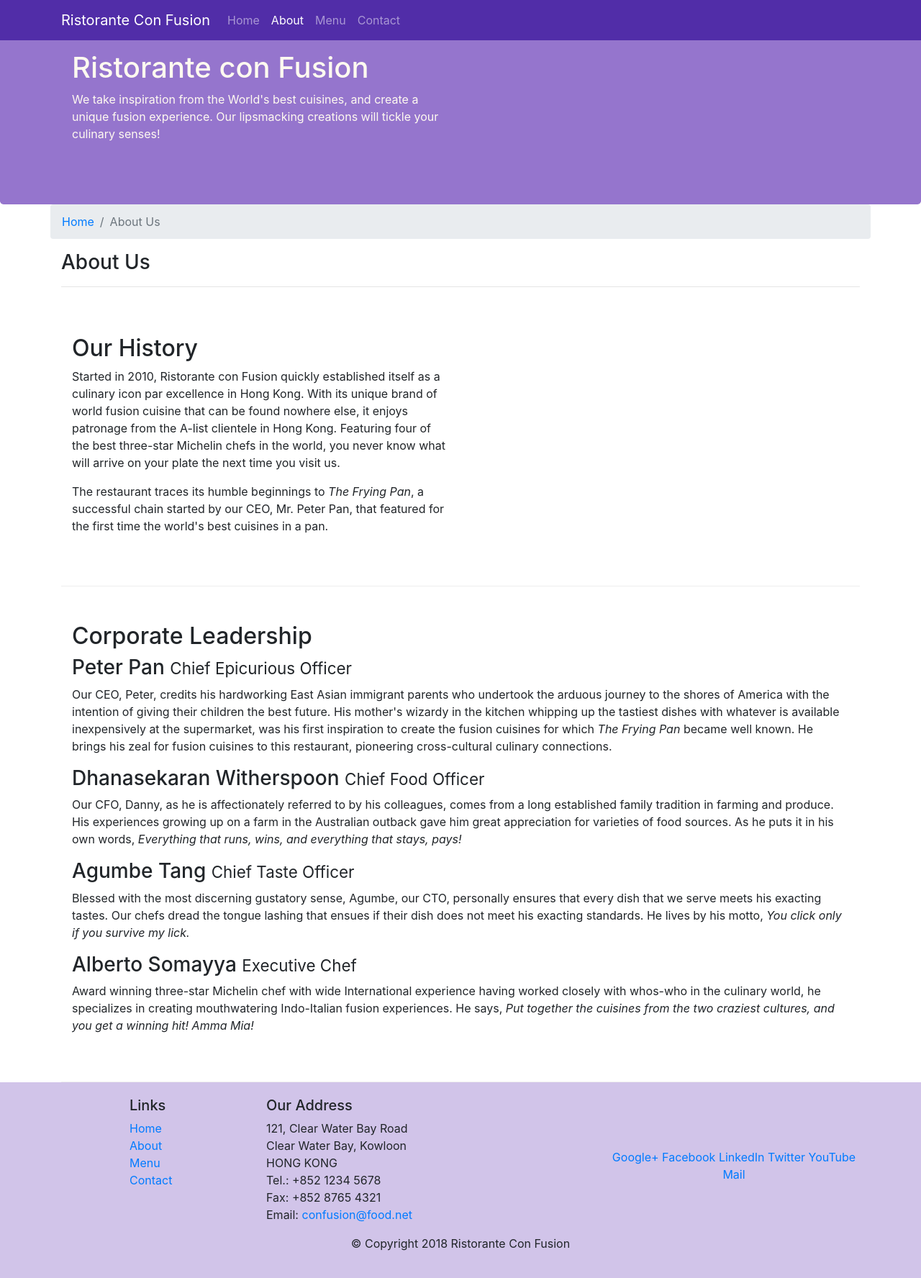
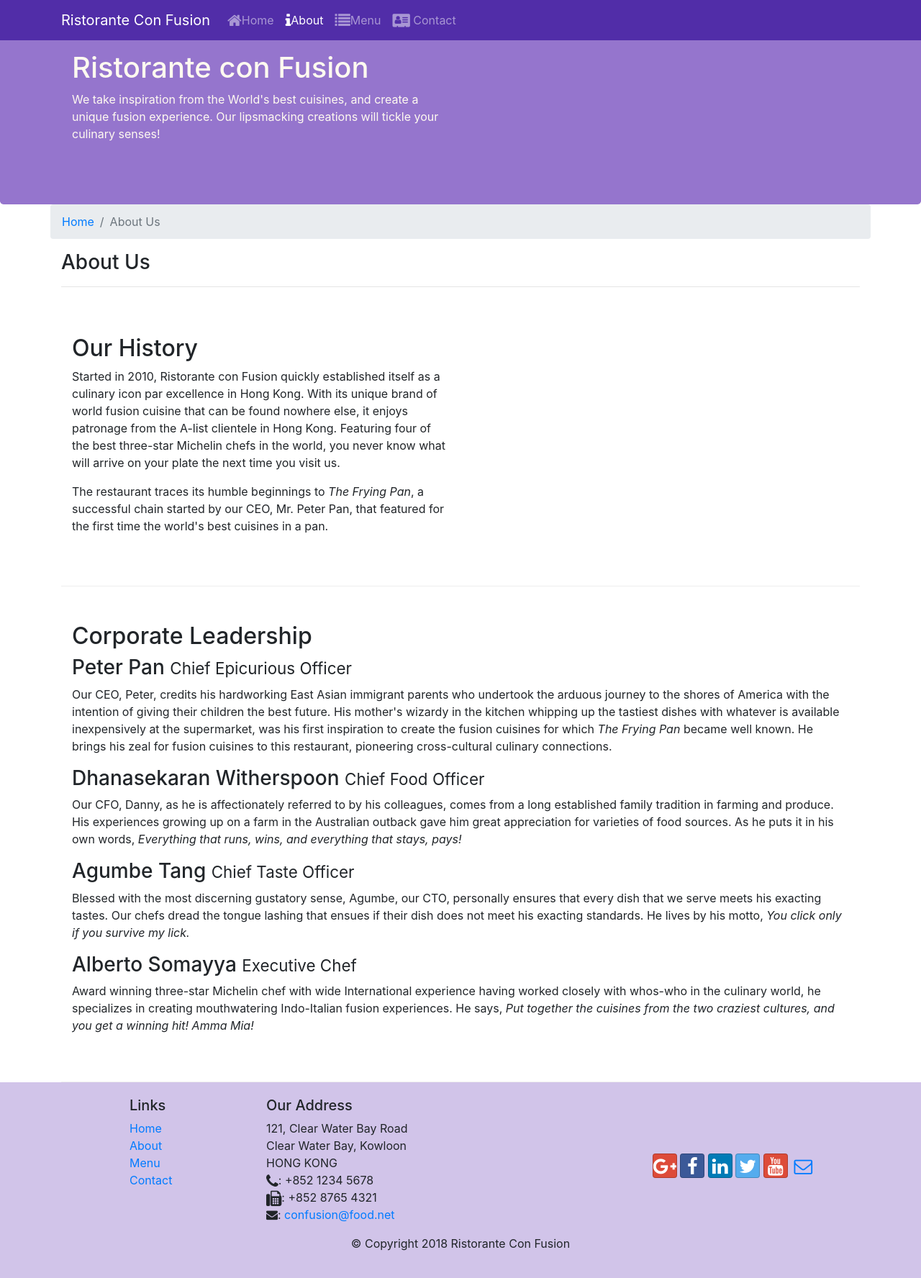
Before and after one commit to karthik137/conFusion, a website: page aboutus.html in a window 1280 px wide. Shown: the whole page at 72% size. Drawn offline with nearby package versions, Linux system fonts and the light colour scheme.

Commit message:
icon fonts

```diff
--- a/aboutus.html
+++ b/aboutus.html
@@ -6,6 +6,8 @@
     <meta name="viewport" content="width=device-width, initial-scale=1, shrink-to-fit=no">
     <meta http-equiv="x-ua-compatible" content="ie=edge">
     <link rel="stylesheet" href="node_modules/bootstrap/dist/css/bootstrap.min.css">
+    <link rel="stylesheet" href="node_modules/font-awesome/css/font-awesome.min.css">
+    <link rel="stylesheet" href="node_modules/bootstrap-social/bootstrap-social.css">
     <link rel="stylesheet" href="css/styles.css">
     <title>Ristorante Con Fusion: About Us</title>
 </head>
@@ -21,16 +23,16 @@
                 <div class="collapse navbar-collapse" id="Navbar">
                     <ul class="navbar-nav mr-auto">
                         <li class="nav-item ">
-                            <a class="nav-link" href="./index.html">Home</a>
+                            <a class="nav-link" href="./index.html"><span class="fa fa-home fa-lg"></span>Home</a>
                         </li>
                         <li class="nav-item active">
-                            <a class="nav-link" href="#">About</a>
+                            <a class="nav-link" href="#"><span class="fa fa-info fa-lg"></span>About</a>
                         </li>
                         <li class="nav-item">
-                            <a class="nav-link" href="">Menu</a>
+                            <a class="nav-link" href=""><span class="fa fa-list fa-lg"></span>Menu</a>
                         </li>
                         <li class="nav-item">
-                            <a class="nav-link" href="">Contact</a>
+                            <a class="nav-link" href=""><span class="fa fa-address-card fa-lg"></span> Contact</a>
                         </li>
                     </ul>
                 </div>
@@ -146,20 +148,20 @@
                         121, Clear Water Bay Road
                         <br> Clear Water Bay, Kowloon
                         <br> HONG KONG
-                        <br> Tel.: +852 1234 5678
-                        <br> Fax: +852 8765 4321
-                        <br> Email:
+                        <br> <i class="fa fa-phone fa-lg"></i>: +852 1234 5678
+                        <br> <i class="fa fa-fax fa-lg"></i>: +852 8765 4321
+                        <br> <i class="fa fa-envelope"></i>:
                         <a href="mailto:confusion@food.net">confusion@food.net</a>
                     </address>
                 </div>
                 <div class="col-12 col-sm-4 align-self-center">
                     <div class="text-center">
-                        <a href="http://google.com/+">Google+</a>
-                        <a href="http://www.facebook.com/profile.php?id=">Facebook</a>
-                        <a href="http://www.linkedin.com/in/">LinkedIn</a>
-                        <a href="http://twitter.com/">Twitter</a>
-                        <a href="http://youtube.com/">YouTube</a>
-                        <a href="mailto:">Mail</a>
+                        <a class="btn btn-social-icon btn-google" href="http://google.com/+"><i class="fa fa-google-plus fa-lg"></i></a>
+                        <a class="btn btn-social-icon btn-facebook" href="http://www.facebook.com/profile.php?id="><i class="fa fa-facebook fa-lg"></i></a>
+                        <a class="btn btn-social-icon btn-linkedin" href="http://www.linkedin.com/in/"><i class="fa fa-linkedin fa-lg"></i></a>
+                        <a class="btn btn-social-icon btn-twitter" href="http://twitter.com/"><i class="fa fa-twitter fa-lg"></i></a>
+                        <a class="btn btn-social-icon btn-google" href="http://youtube.com/"><i class="fa fa-youtube fa-lg"></i></a>
+                        <a class="btn btn-social-icon" href="mailto:"><i class="fa fa-envelope-o fa-lg"></i></a>
                     </div>
                 </div>
             </div>
--- a/package.json
+++ b/package.json
@@ -12,6 +12,8 @@
   "license": "ISC",
   "devDependencies": {
     "bootstrap": "^4.0.0",
+    "bootstrap-social": "^5.1.1",
+    "font-awesome": "^4.7.0",
     "jquery": "^3.3.1",
     "lite-server": "^2.3.0",
     "popper.js": "^1.12.9"
```
Also changed, not shown: index.html (+16 -14 lines), 1 other file.
